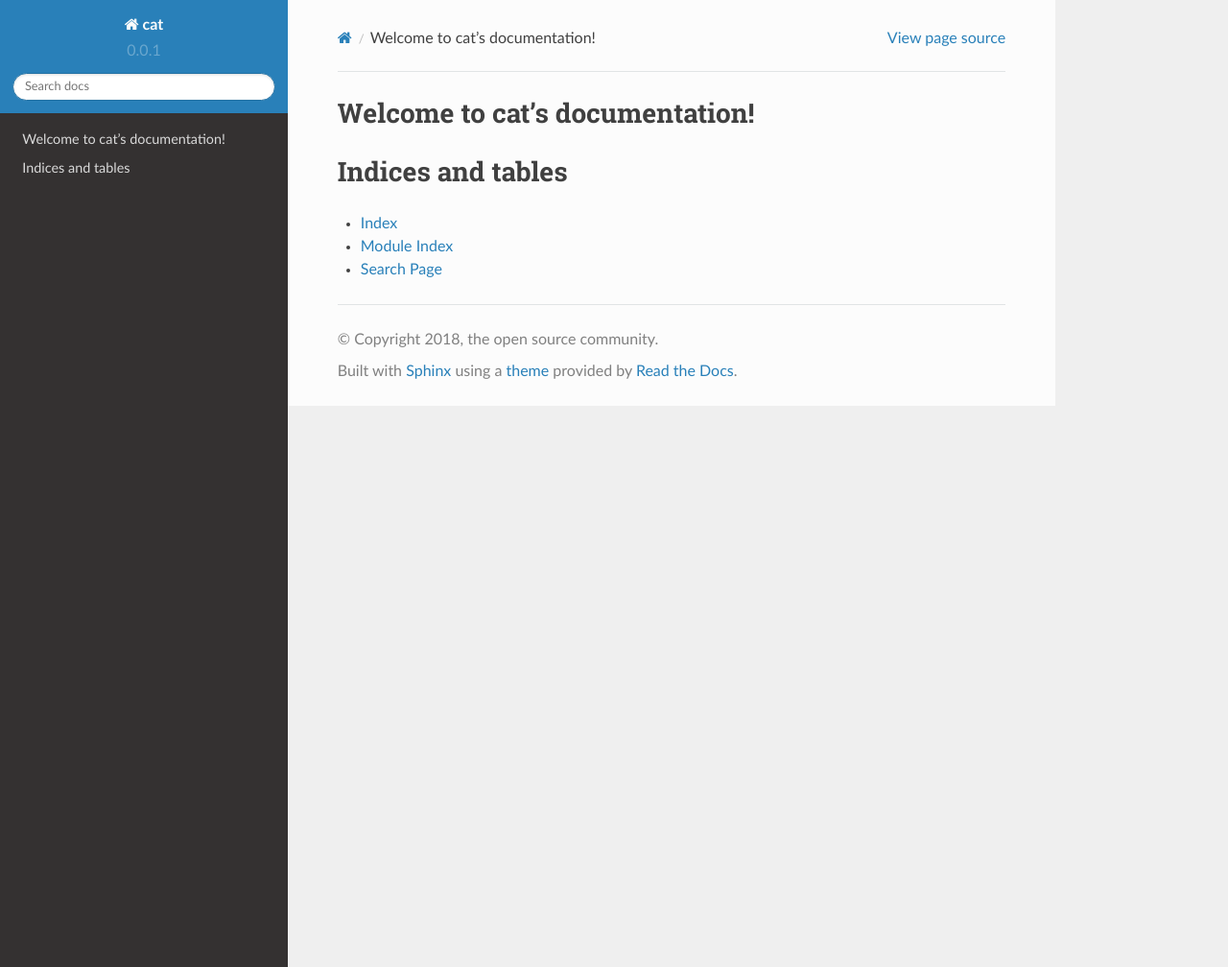
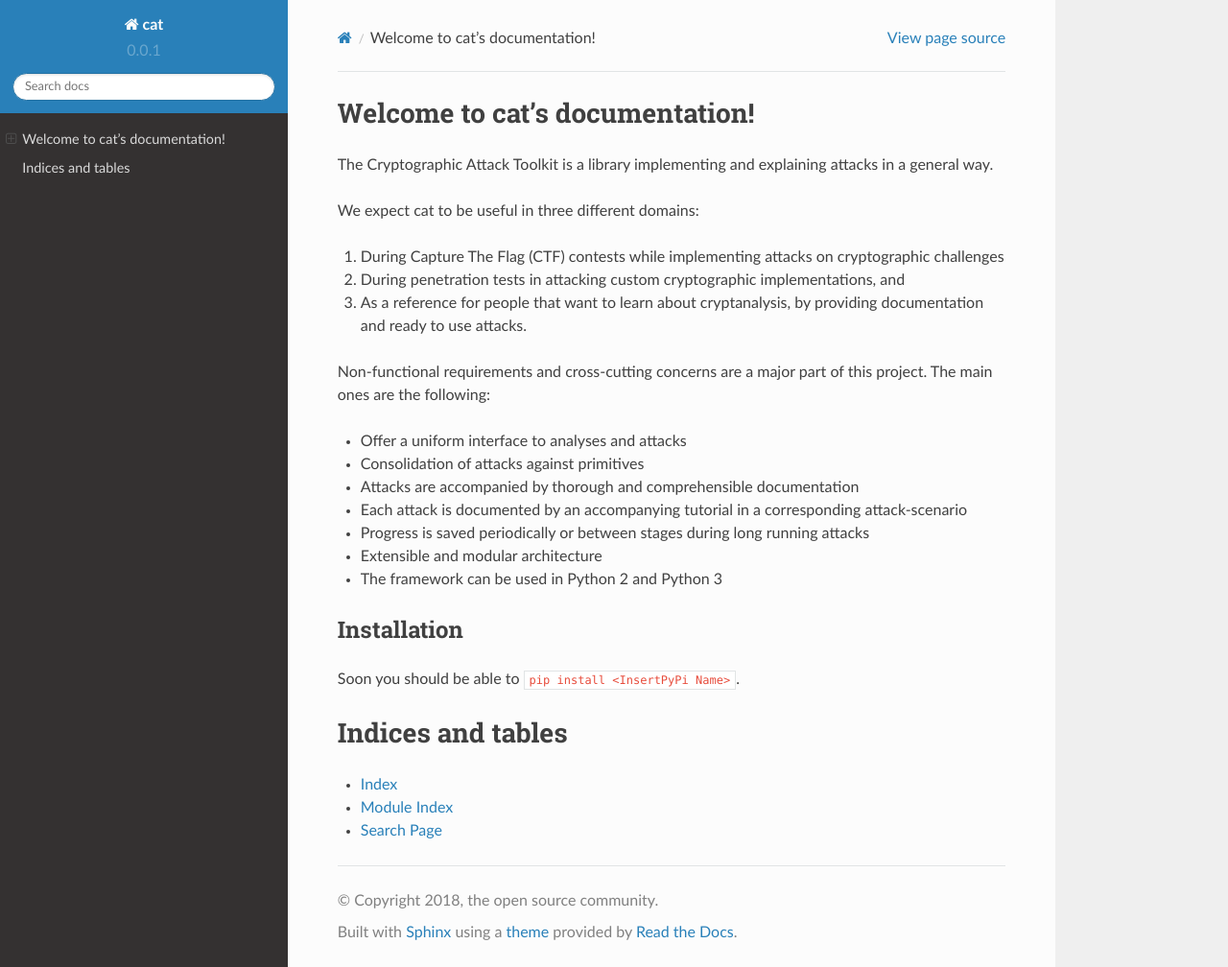
Before and after one commit to establishingsecurity/CAT, a Sphinx documentation site: the page built from doc/index.rst, in a window 1280 px wide and 1008 px high. Shown: the whole window at 96% size. Built offline with Sphinx 7.4.7 and the Read the Docs theme 2.0.0, drawn with Linux system fonts in a browser that asks for light colours; pages that are not in the unit, such as notebooks, are missing from menus.

Commit message:
Update index.rst

```diff
--- a/doc/index.rst
+++ b/doc/index.rst
@@ -6,11 +6,35 @@
 Welcome to cat's documentation!
 ===============================
 
+The Cryptographic Attack Toolkit is a library implementing and explaining attacks in a general way.
+
+We expect cat to be useful in three different domains:
+
+1. During Capture The Flag (CTF) contests while implementing attacks on cryptographic challenges
+2. During penetration tests in attacking custom cryptographic implementations, and
+3. As a reference for people that want to learn about cryptanalysis, by providing documentation and ready to use attacks.
+
+Non-functional requirements and cross-cutting concerns are a major part of this project.
+The main ones are the following:
+
+- Offer a uniform interface to analyses and attacks
+- Consolidation of attacks against primitives
+- Attacks are accompanied by thorough and comprehensible documentation
+- Each attack is documented by an accompanying tutorial in a corresponding attack-scenario
+- Progress is saved periodically or between stages during long running attacks
+- Extensible and modular architecture
+- The framework can be used in Python 2 and Python 3
+
+Installation
+------------
+
+Soon you should be able to :code:`pip install <InsertPyPi Name>`.
+
 .. toctree::
-   :maxdepth: 2
+   :maxdepth: 4
    :caption: Contents:
 
-   modules/modules
+   modules/cat
 
 Indices and tables
 ==================
```
